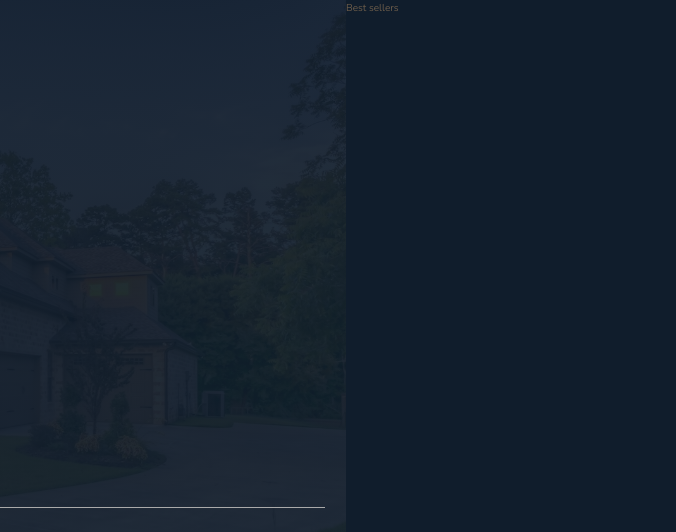
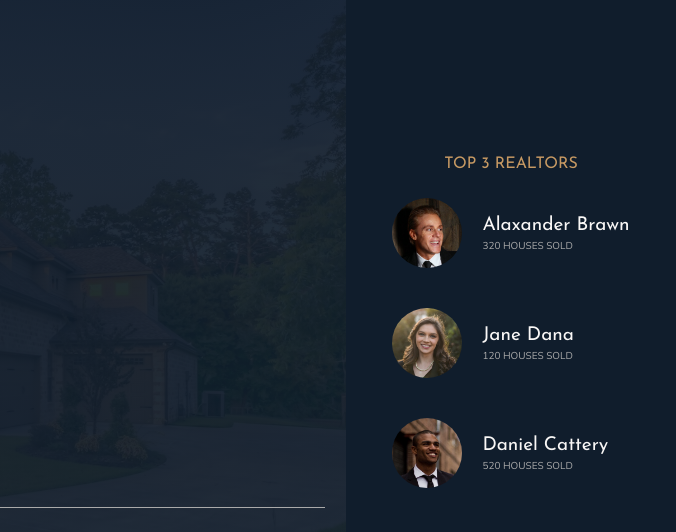
Before and after one commit to appsius/nearus, a website: page index.html in a window 1280 px wide. Shown: the top 532 px of the page, 604-1280 px from the left. Drawn offline with nearby package versions, Linux system fonts and the light colour scheme.

Commit message:
Building Realtors Section

```diff
--- a/index.html
+++ b/index.html
@@ -34,7 +34,38 @@
 		</header>
 
 		<div class="realtors">
-			Best sellers
+			<h3 class="heading-3">Top 3 Realtors</h3>
+			<div class="realtors__list">
+				<img
+					src="/img/realtor-1.jpeg"
+					alt="Realtor 1"
+					class="realtors__img"
+				/>
+				<div class="realtors_details">
+					<h4 class="heading-4 heading-4--light">Alaxander Brawn</h4>
+					<p class="realtors__sold">320 houses sold</p>
+				</div>
+
+				<img
+					src="/img/realtor-2.jpeg"
+					alt="Realtor 2"
+					class="realtors__img"
+				/>
+				<div class="realtors_details">
+					<h4 class="heading-4 heading-4--light">Jane Dana</h4>
+					<p class="realtors__sold">120 houses sold</p>
+				</div>
+
+				<img
+					src="/img/realtor-3.jpeg"
+					alt="Realtor 3"
+					class="realtors__img"
+				/>
+				<div class="realtors_details">
+					<h4 class="heading-4 heading-4--light">Daniel Cattery</h4>
+					<p class="realtors__sold">520 houses sold</p>
+				</div>
+			</div>
 		</div>
 
 		<!-- Section Features -->
--- a/sass/_realtors.scss
+++ b/sass/_realtors.scss
@@ -1,4 +1,31 @@
 .realtors {
 	background-color: $color-secondary;
 	grid-column: col-start 7 / full-end;
+	padding: 3rem;
+
+	display: grid;
+	align-content: center;
+	justify-content: center;
+	justify-items: center;
+	grid-row-gap: 2rem;
+
+	&__list {
+		display: grid;
+		grid-template-columns: min-content max-content;
+		grid-column-gap: 2rem;
+		grid-row-gap: 5vh;
+		align-items: center;
+	}
+
+	&__img {
+		width: 7rem;
+		border-radius: 50%;
+		display: block;
+	}
+
+	&__sold {
+		text-transform: uppercase;
+		color: $color-grey-light-2;
+		margin-top: -3px;
+	}
 }
```
Also changed, not shown: css/style.css.
